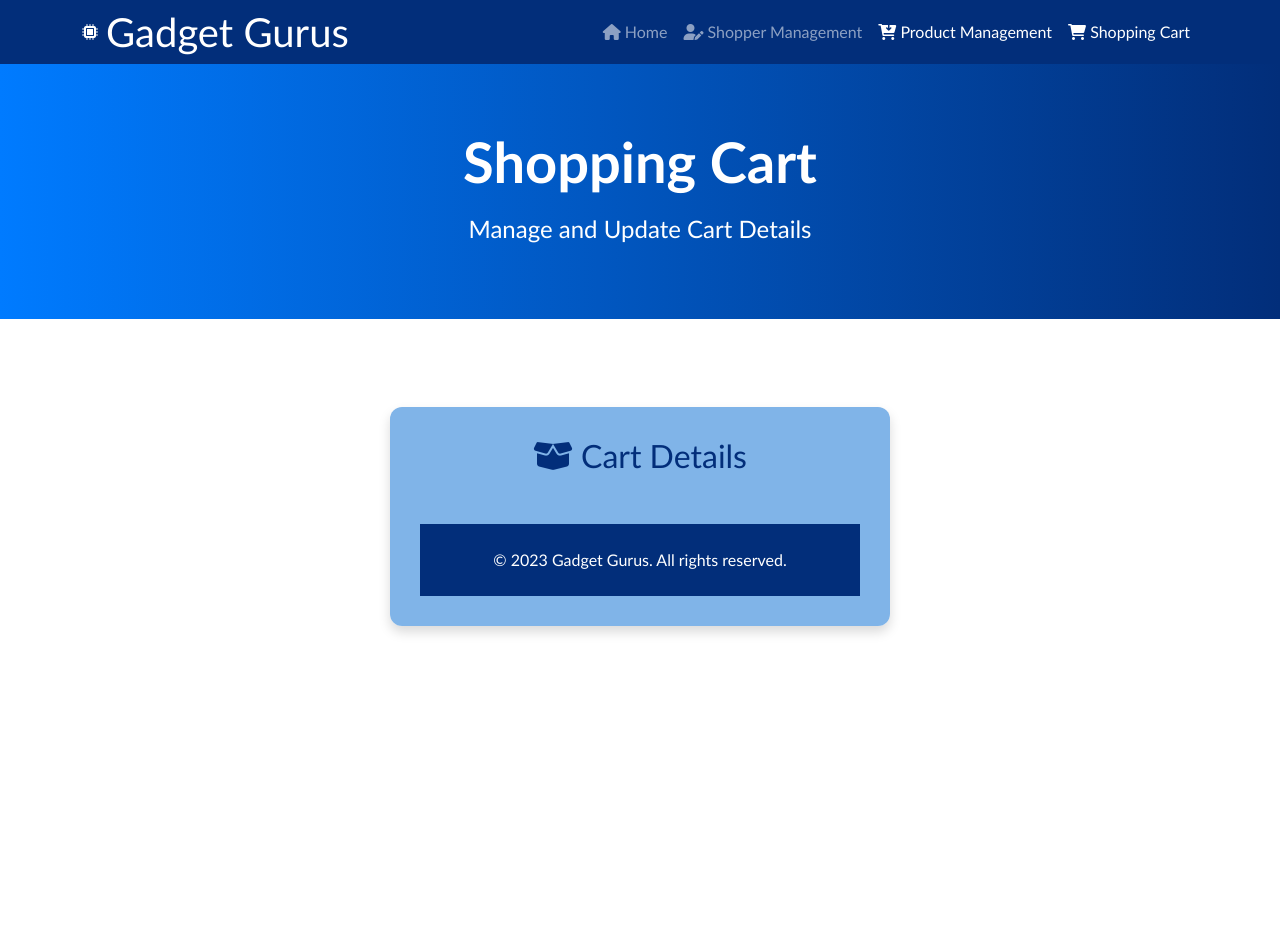
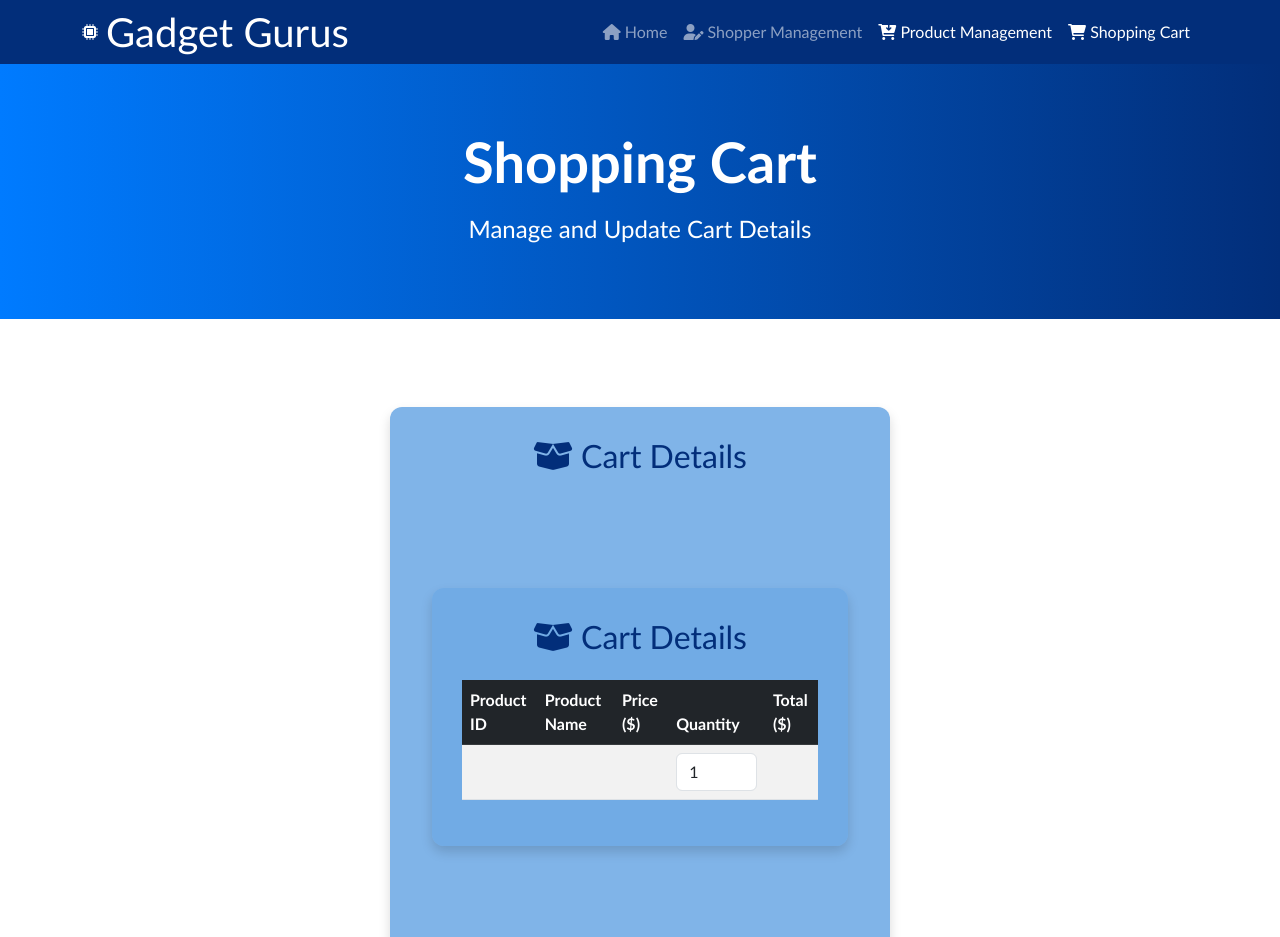
Before and after one commit to hemesvar-psu/IST256-Group-Tech-Tinkerers, a plain HTML site: page shopping-cart.html in a window 1280 px wide. Shown: the top 937 px of the page. Before the commit the page ends 800 px from the top, so only its background shows below. Drawn offline with nearby package versions, Linux system fonts and the light colour scheme.

Commit message:
Implement shopping cart table and total calculation
Added a shopping cart table with product details and a script for calculating totals.

```diff
--- a/shopping-cart.html
+++ b/shopping-cart.html
@@ -46,12 +46,74 @@
             </div>
 
 
+<!-- Shopping Cart Section -->
+<section class="py-5">
+  <div class="container">
+    <div class="form-card">
+      <div class="form-header text-center mb-4">
+        <h2><i class="fas fa-box-open me-2"></i>Cart Details</h2>
+      </div>
+<!-- Added by Intizor Hoshimova -->
+      <div class="table-responsive">
+        <table class="table table-striped align-middle cart-table">
+          <thead class="table-dark">
+          <tr>
+            <th>Product ID</th>
+            <th>Product Name</th>
+            <th>Price ($)</th>
+            <th>Quantity</th>
+            <th>Total ($)</th>
+          </tr>
+          </thead>
+          <!-- Product Placeholder -->
+          <tbody id="cart-body">
+          <tr>
+            <td> </td>
+            <td> </td>
+            <td class="price"> </td>
+            <td><input type="number" class="form-control quantity" value="1" min="1"></td>
+            <td class="total"> </td>
+          </tr>
+          </tbody>
+        </table>
+      </div>
+    </div>
+  </div>
+</section>
+
+<!-- By PJ -->
 <!-- Footer -->
 <footer class="footer py-4 mt-5">
-    <div class="container text-center">
-        <p class="mb-0">&copy; 2023 Gadget Gurus. All rights reserved.</p>
-    </div>
+  <div class="container text-center">
+    <p class="mb-0">&copy; 2023 Gadget Gurus. All rights reserved.</p>
+  </div>
 </footer>
 
+<!-- Added by Intizor -->
+<!-- Bootstrap JS -->
+<script src="https://cdn.jsdelivr.net/npm/bootstrap@5.3.0/dist/js/bootstrap.bundle.min.js"></script>
+
+<!-- Cart Calculation Script -->
+<script>
+  const updateTotals = () =>
+  {
+    let cartTotal = 0;
+    document.querySelectorAll("#cart-body tr").forEach(row =>
+    {
+      const price = parseFloat(row.querySelector(".price").textContent);
+      const qty = parseInt(row.querySelector(".quantity").value);
+      const total = price * qty;
+      row.querySelector(".total").textContent = total.toFixed(2);
+      cartTotal += total;
+    });
+    document.getElementById("cart-total").textContent = cartTotal.toFixed(2);
+  };
+
+  document.querySelectorAll(".quantity").forEach(input => {
+    input.addEventListener("change", updateTotals);
+  });
+</script>
+
 </body>
+
 </html>
```
